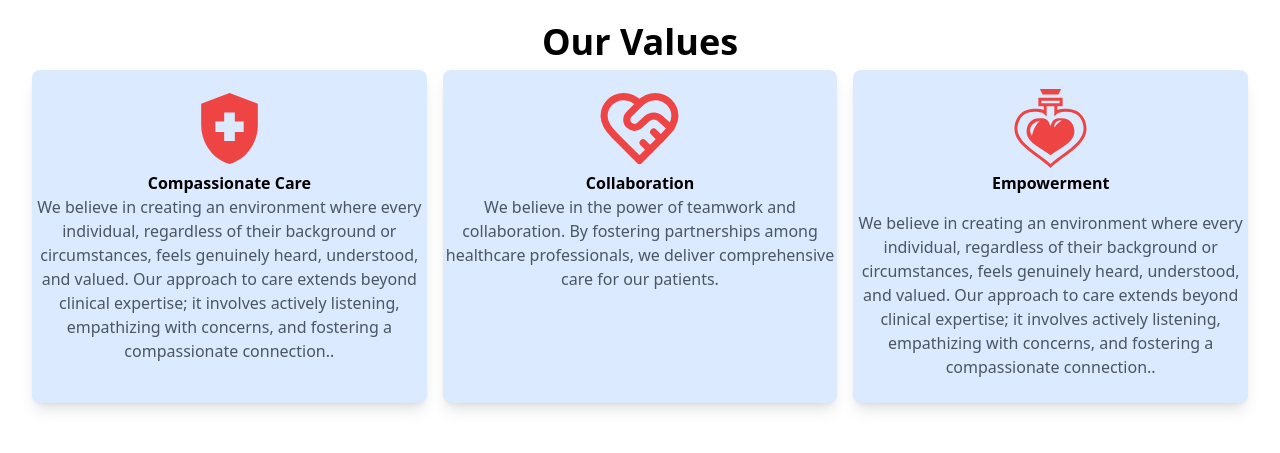
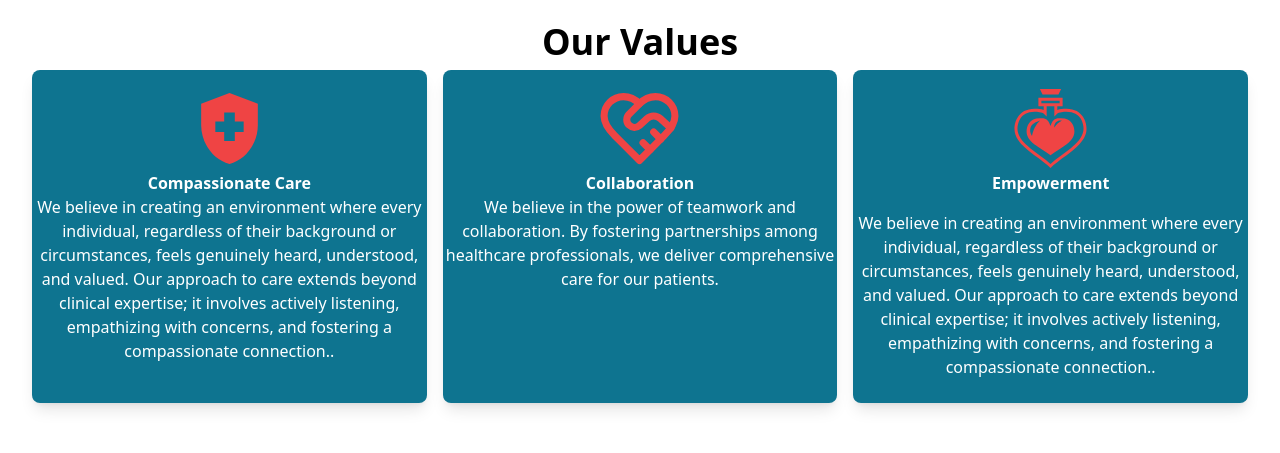
Before and after one commit to ch1n069/Care-Health, a React (Create React App) app: page /about-us in a window 1280 px wide. Shown: the part 618-1071 px from the top of the page. Built offline with nearby package versions, Linux system fonts and the light colour scheme.

Commit message:
updated the about us section

```diff
--- a/src/components/ActiveSlider.js
+++ b/src/components/ActiveSlider.js
@@ -8,7 +8,7 @@ import { ServiceData } from "../constants";
 
 const ActiveSlider = () => {
   return (
-    <div className="flex items-center justify-center flex-col h-[600px] bg-cyan-700 mt-10">
+    <div className="flex items-center justify-center flex-col h-[800px] bg-cyan-700 mt-10">
       {" "}
       <h4 className="text-white text-3xl font-extrabold">Our Services</h4>
       <Swiper
@@ -31,12 +31,12 @@ const ActiveSlider = () => {
       >
         {ServiceData.map((item) => (
           <SwiperSlide key={item.title}>
-            <div className="flex flex-col gap-2 m-10 group relative shadow-lg text-white rounded-xl px-6 py-8 h-[250px] w-[215px] lg:h-[400px] lg:w-[350px] overflow-hidden cursor-pointer">
+            <div className="flex flex-col gap-2 m-10 group relative shadow-lg text-white rounded-xl px-6 py-8 h-[450px] w-[315px] lg:h-[410px] lg:w-[360px] overflow-hidden cursor-pointer">
               <div
                 className="absolute inset-0 bg-cover bg-center"
                 style={{ backgroundImage: `url(${item.backgroundImage})` }}
               />
-              <div className="absolute inset-0 bg-black opacity-70 group-hover:opacity-50" />
+              <div className="absolute inset-0 bg-black opacity-75 group-hover:opacity-50" />
               <div className="relative flex flex-col gap-3">
                 {/* Your content here */}
                 <item.icon className="text-blue-600 group-hover:text-blue-400 w-[32px] h-[32px]" />
--- a/src/components/Navbar.jsx
+++ b/src/components/Navbar.jsx
@@ -35,7 +35,9 @@ const Navbar = () => {
           <Link to="/offers" className="font-bold text-3xl p-8">
             Offers
           </Link>
-          <Link className="font-bold text-3xl p-8">Services</Link>
+          <Link to="about-us" className="font-bold text-3xl p-8">
+            About us
+          </Link>
           <Link className="font-bold text-3xl p-8">Testimonials</Link>
           <Link className="font-bold text-3xl p-8">Careers</Link>
         </ul>
--- a/src/pages/AboutPage.jsx
+++ b/src/pages/AboutPage.jsx
@@ -49,8 +49,8 @@ const AboutPage = () => {
       </div>
       {/* three cards section */}
       <h4 className="text-center px-8 pb-2 text-4xl font-bold">Our Values</h4>
-      <div className="px-8 grid grid-col-1 gap-4 sm:grid-cols-3">
-        <div className="bg-blue-100   flex flex-col items-center rounded-lg  shadow-lg ">
+      <div className="px-8 grid grid-col-1 gap-4 sm:grid-cols-3 text-white">
+        <div className="bg-cyan-700    flex flex-col items-center rounded-lg  shadow-lg ">
           <span className="text-center">
             <MdHealthAndSafety
               className="text-10xl text-red-500 mt-4"
@@ -58,7 +58,7 @@ const AboutPage = () => {
             />
           </span>
           <h2 className="font-bold">Compassionate Care</h2>
-          <p className="text-center text-gray-600">
+          <p className="text-center ">
             We believe in creating an environment where every individual,
             regardless of their background or circumstances, feels genuinely
             heard, understood, and valued. Our approach to care extends beyond
@@ -66,7 +66,7 @@ const AboutPage = () => {
             concerns, and fostering a compassionate connection..
           </p>
         </div>
-        <div className="bg-blue-100   flex flex-col items-center rounded-lg  shadow-lg ">
+        <div className="bg-cyan-700   flex flex-col items-center rounded-lg  shadow-lg ">
           <span className="text-center">
             <LuHeartHandshake
               className="text-10xl text-red-500 mt-4"
@@ -74,18 +74,18 @@ const AboutPage = () => {
             />
           </span>
           <h2 className="font-bold">Collaboration</h2>
-          <p className="text-center text-gray-600">
+          <p className="text-center ">
             We believe in the power of teamwork and collaboration. By fostering
             partnerships among healthcare professionals, we deliver
             comprehensive care for our patients.
           </p>
         </div>
-        <div className="bg-blue-100   flex flex-col items-center rounded-lg  shadow-lg ">
+        <div className="bg-cyan-700    flex flex-col items-center rounded-lg  shadow-lg ">
           <span className="text-center">
             <GiHealthPotion className="text-10xl text-red-500 mt-4" size={85} />
           </span>
           <h2 className="font-bold">Empowerment</h2>
-          <p className="text-center text-gray-600 mt-4 mb-6">
+          <p className="text-center text-white mt-4 mb-6">
             We believe in creating an environment where every individual,
             regardless of their background or circumstances, feels genuinely
             heard, understood, and valued. Our approach to care extends beyond
--- a/src/pages/ServicesPage.jsx
+++ b/src/pages/ServicesPage.jsx
@@ -3,7 +3,7 @@ import React from "react";
 import { FaFaceSmileBeam } from "react-icons/fa6";
 import { LuFileBadge } from "react-icons/lu";
 import ActiveSlider from "../components/ActiveSlider";
-
+import Footer from "../components/Footer";
 const ServicesPage = () => {
   const imageUrl =
     "https://images.pexels.com/photos/7551627/pexels-photo-7551627.jpeg?auto=compress&cs=tinysrgb&w=1200";
@@ -42,7 +42,7 @@ const ServicesPage = () => {
             home. Their expertise extends across various domains, ensuring a
             holistic approach to your health and well-being.
           </p>
-          <div className="bg-cyan-500 lg:mt-[40px] m-4 flex rounded-lg p-4 text-white shadow-xl ">
+          <div className="bg-cyan-600 lg:mt-[40px] m-4 flex rounded-lg p-4 text-white shadow-xl ">
             <div className="border-green-300 flex-1 flex-row">
               <span className="font-bold text-2xl text-yellow-300">
                 {" "}
@@ -71,6 +71,7 @@ const ServicesPage = () => {
         </div>
       </div>
       <ActiveSlider />
+      <Footer />
     </div>
   );
 };
```
